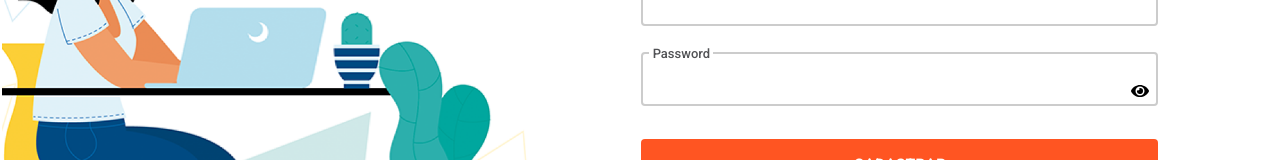
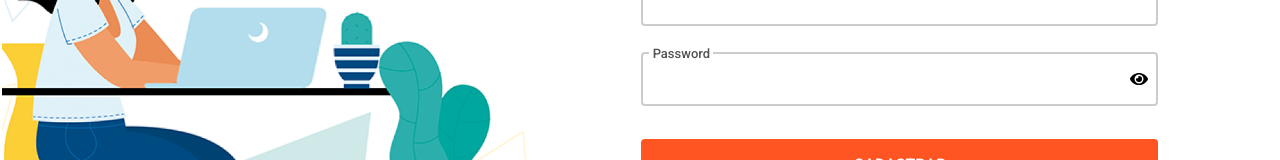
Before and after one commit to Denis-moreira98/orange-portfolio-squad20, a React (Vite) app in the folder frontend/: page /register in a window 1280 px wide. Shown: the part 373-533 px from the top of the page. Built offline with nearby package versions, Linux system fonts and the light colour scheme.

Commit message:
style: ajustes na posição do icon FaEye

```diff
--- a/frontend/src/pages/register/styles.module.css
+++ b/frontend/src/pages/register/styles.module.css
@@ -61,9 +61,9 @@
    background-color: transparent;
    font-size: 18px;
    position: relative;
-   top: -50px;
+   top: -62px;
    float: right;
-   margin-right: 9px;
+   margin-right: 10px;
    cursor: pointer;
    margin-bottom: -15px;
 }
```
